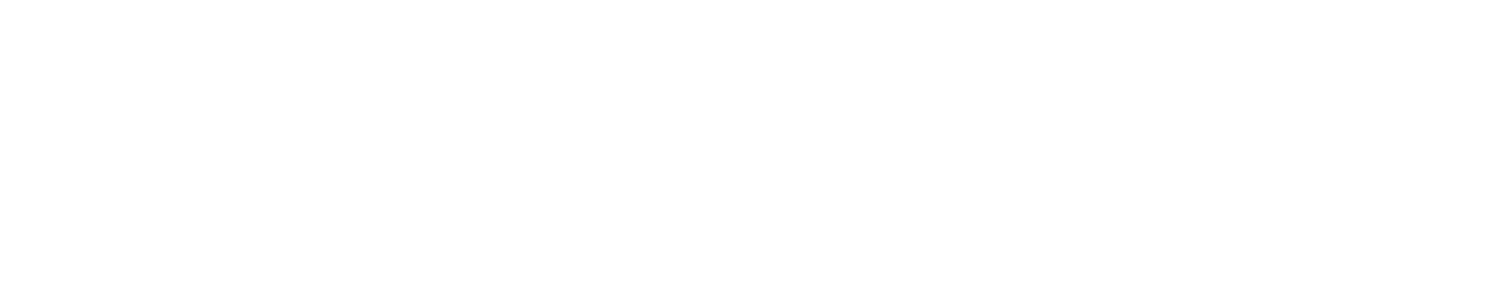
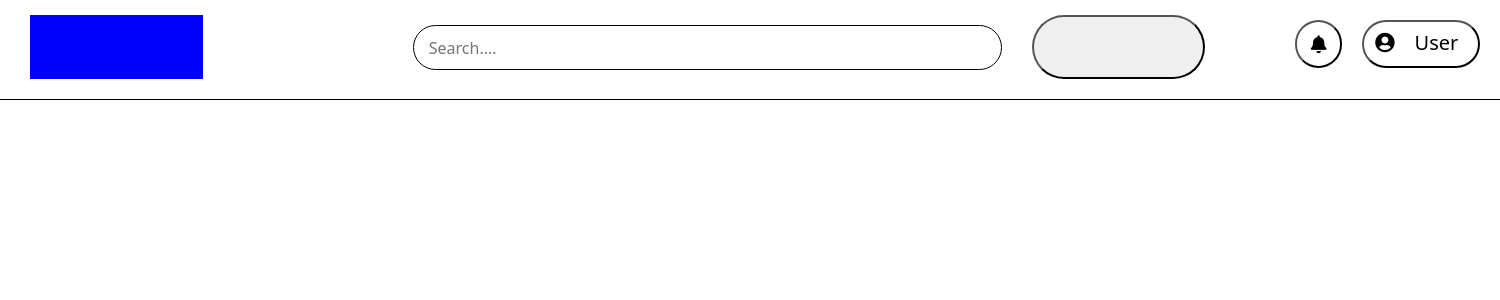
Before and after one commit to Gh0st-z/bislerium-frontend, a React (Create React App) app: page / in a window 1280 px wide. Shown: the top 300 px of the page, 1500 px wide, since content can reach past the window. Built offline with nearby package versions, Linux system fonts and the light colour scheme.

Commit message:
home page css added

```diff
--- a/src/assets/css/style.css
+++ b/src/assets/css/style.css
@@ -402,3 +402,82 @@
 }
 
 /* ------- Home CSS ------- */
+.home-header{
+  width: auto;
+  min-width: 1500px;
+  max-width: 1500px;
+  display: flex;
+  border-bottom: 1px solid #000000;
+}
+
+.logo-div{
+  background-color: blue;
+  width: 22vh;
+  height: 8vh;
+  margin: 15px 20px 20px 30px;
+}
+
+.search-bar {
+  width: 600px;
+  height: 45px;
+  padding: 15px;
+  margin-top: 25px;
+  margin-left: 190px;
+  border: 1px solid;
+  border-radius: 40px;
+  font-size: 16px;
+}
+
+.header-icons{
+  display: flex;
+  margin-left: 50px;
+  width: 15%;
+}
+
+.bell-icon{
+  width: 6vh;
+  height: 6vh;
+  max-height: 6vh;
+  margin: 20px 20px 20px 20px;
+  border-radius: 25px;
+  background: none;
+  font-size: 18px;
+}
+
+.bell-icon:hover{
+  background-color: rgba(67, 108, 216, 0.55);
+}
+
+.user-circle{
+  display: flex;
+  width: 15vh;
+  height: 6vh;
+  max-height: 6vh;
+  margin: 20px 20px 20px 0px;
+  padding: 11px;
+  border-radius: 25px;
+  background: none;
+  font-size: 20px;
+}
+
+.user-circle:hover{
+  background-color: rgba(67, 108, 216, 0.55);
+}
+
+.username{
+  position: relative;
+  top: -5px;
+  margin-left: 20px;
+}
+
+.create-div{
+  width: 22vh;
+  height: 8vh;
+  margin: 15px 20px 20px 30px;
+}
+
+.create-button{
+  width: 100%;
+  height: 100%;
+  border-radius: 55px;
+}
--- a/src/bloggers/components/home.js
+++ b/src/bloggers/components/home.js
@@ -23,6 +23,24 @@
     <div className="home-main">
       <ToastContainer/>
       <div className="home-header">
+        <div className="logo-div">
+          <img src=""/>
+        </div>
+        <input type="text" placeholder="Search...." className="search-bar"/>
+        <div className="create-div">
+          <button className="create-button">
+
+          </button>
+        </div>
+        <div className="header-icons">
+          <button className="bell-icon">
+            <i className="fas fa-bell"></i>
+          </button>
+          <button className="user-circle">
+            <i className="fas fa-user-circle"></i>
+            <p className="username">User</p>
+          </button>
+        </div>
       </div>
       <div className="side-nav">
         <Link/>
```
